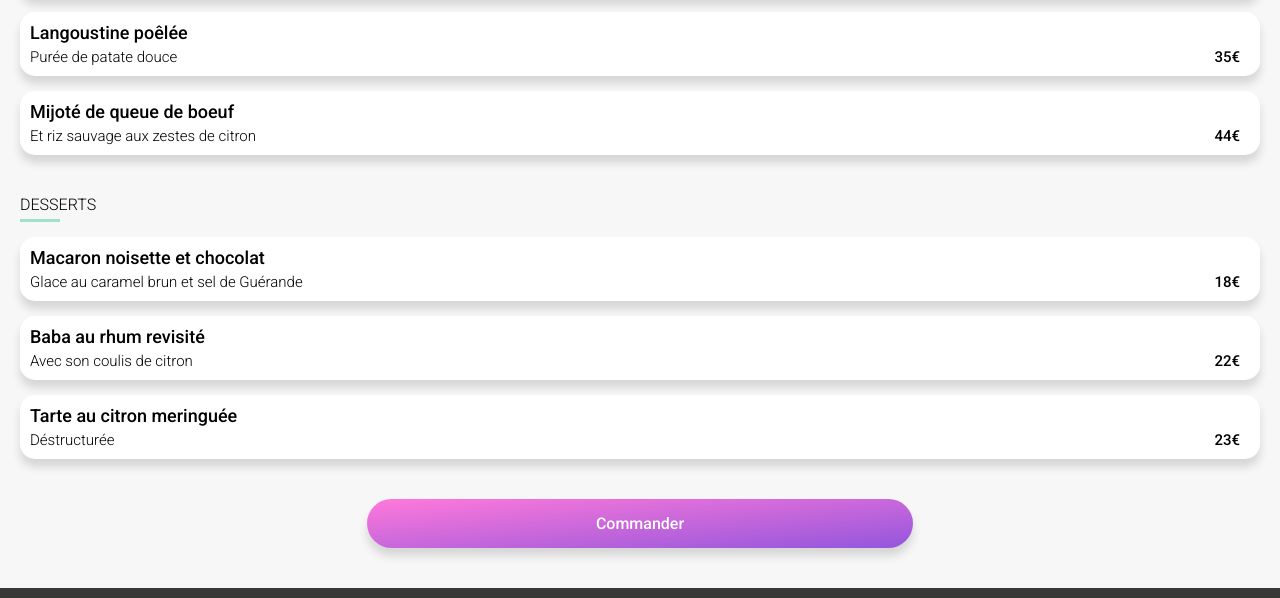
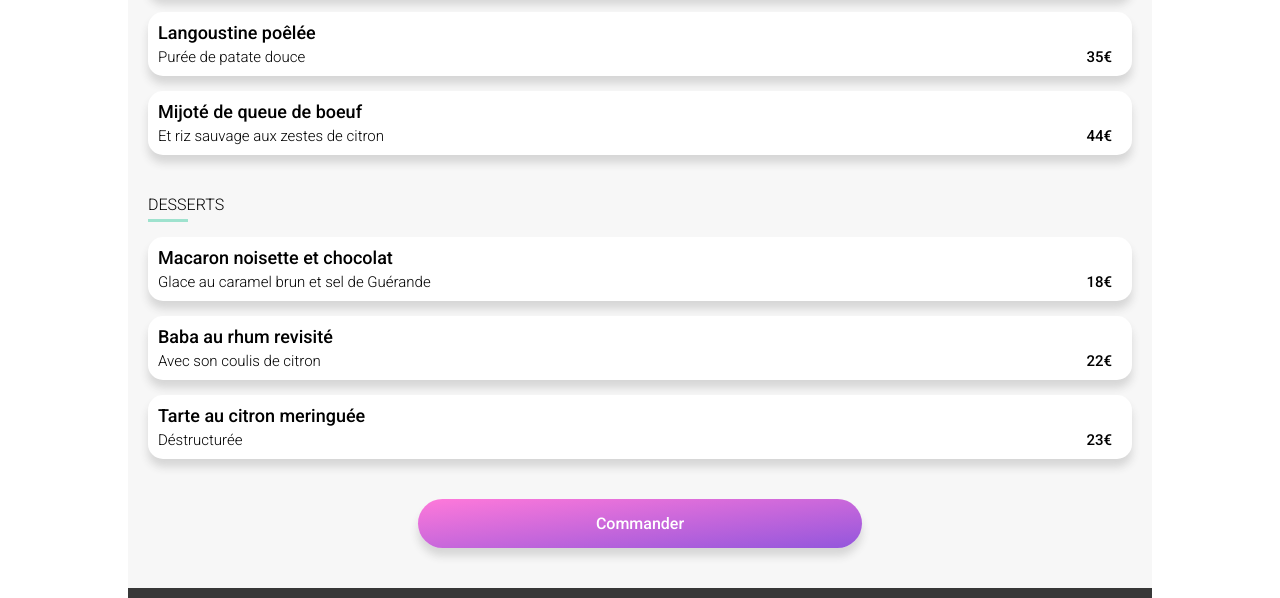
Before and after one commit to Nohavye/OC-Projet_3, a website: page page_2.html in a window 1280 px wide. Shown: the part 1445-2043 px from the top of the page. Drawn offline with Linux system fonts and the light colour scheme; a web font is replaced by a local one.

Commit message:
Mise en place responsive

```diff
--- a/sass/base/_base.scss
+++ b/sass/base/_base.scss
@@ -9,6 +9,11 @@ body {
 
     .bloc-page {
         width: 100%;
+
+        @media screen and (min-width: map-get($breakpoints, tablet)) {
+            width: 1024px;
+            margin: auto;
+        }
     }
 }
 
--- a/sass/utils/_variables.scss
+++ b/sass/utils/_variables.scss
@@ -7,3 +7,8 @@ $background-color-secondary: #F7F7F7;
 $background-color-terciary: #383838;
 
 $text-color: #000000;
+
+$breakpoints: (
+    mobile: 512px,
+    tablet: 1024px,
+)
```
Also changed, not shown: public/css/style.css, 1 other file.
